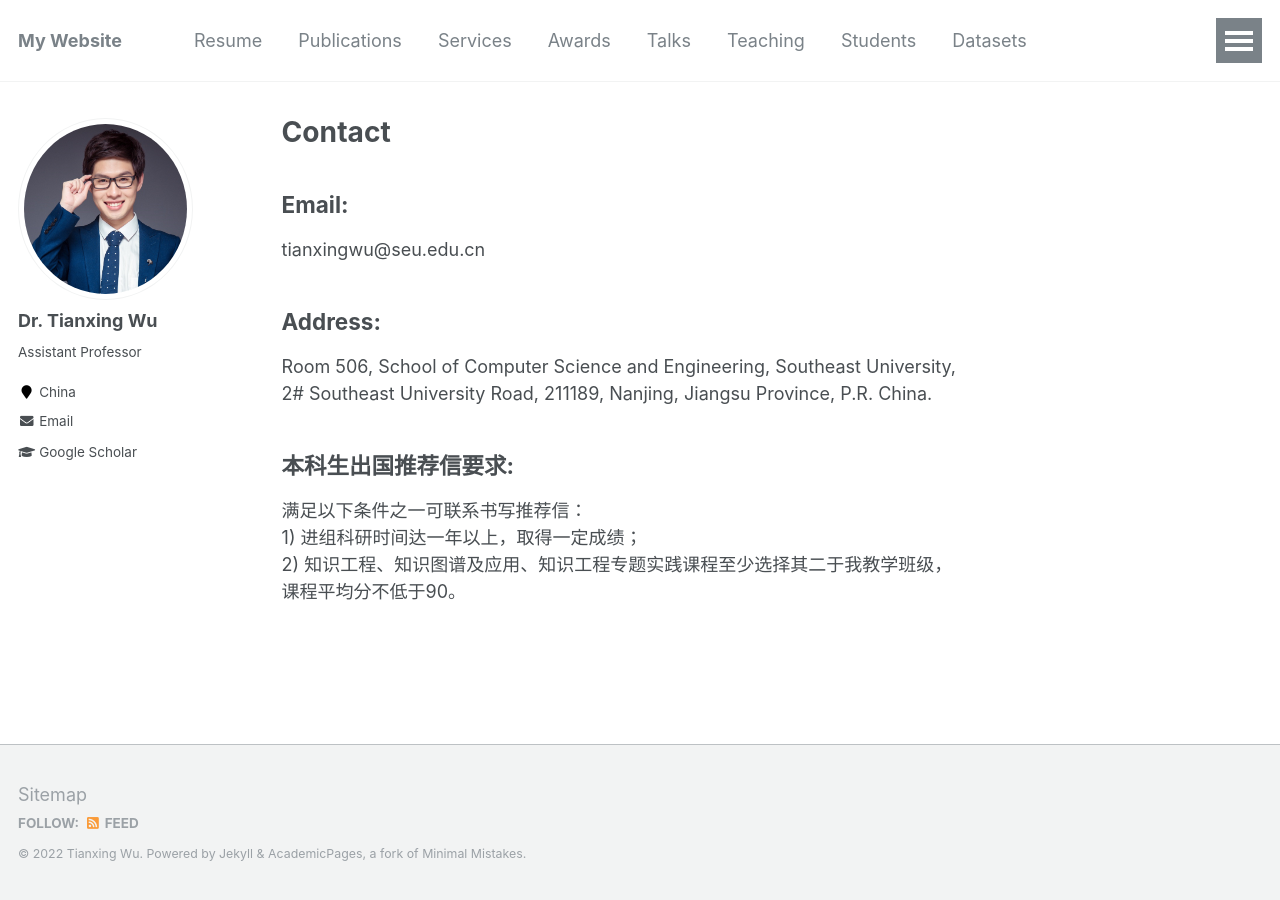
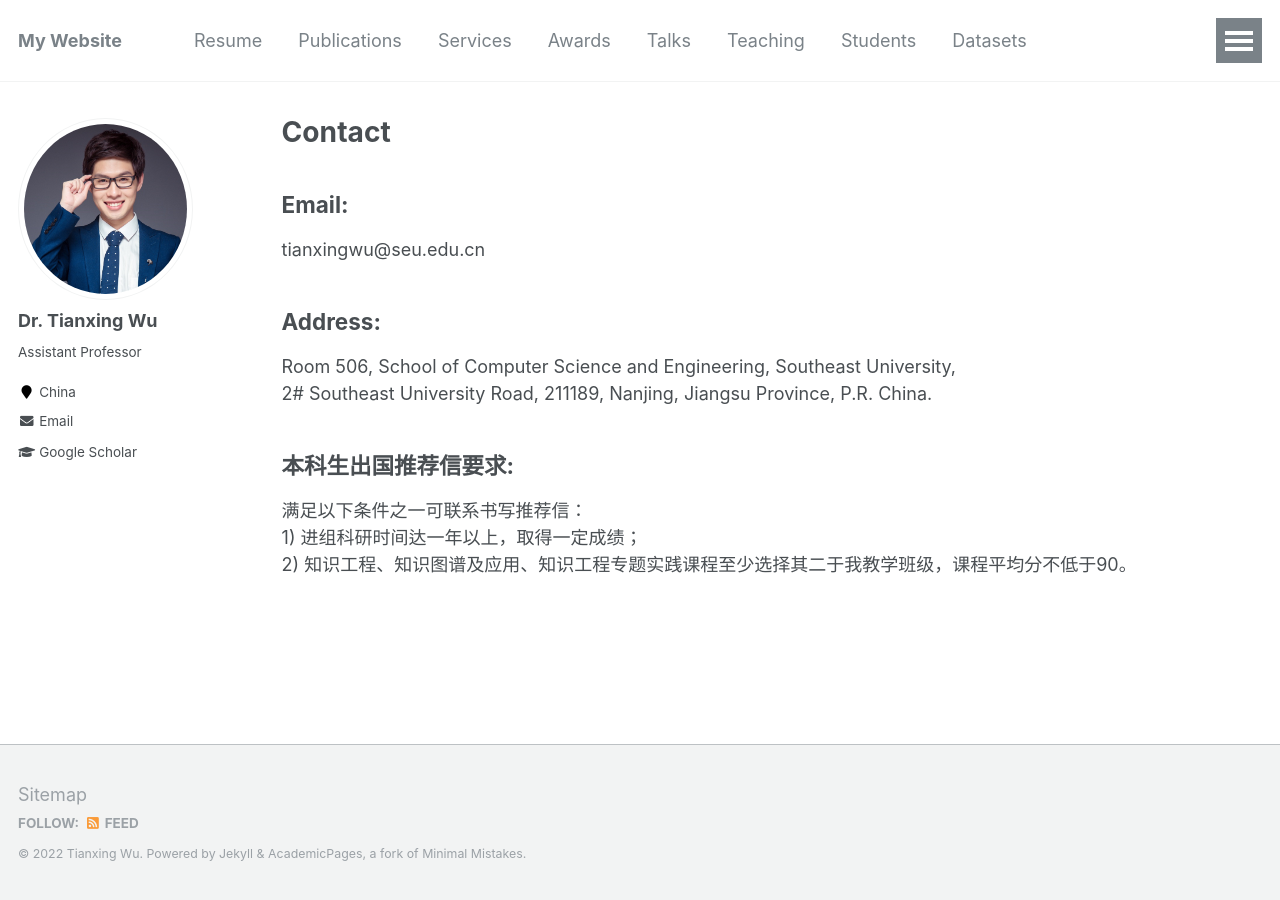
Before and after one commit to tianxing-wu/tianxing-wu.github.io, a Jekyll site: the page built from _pages/contact.md, in a window 1280 px wide. Built offline with Jekyll 4.4.1, drawn with Linux system fonts in a browser that asks for light colours.

Commit message:
info update

```diff
--- a/_pages/contact.md
+++ b/_pages/contact.md
@@ -15,4 +15,4 @@ Room 506, School of Computer Science and Engineering, Southeast University, <br>
 ## 本科生出国推荐信要求:
 满足以下条件之一可联系书写推荐信：<br>
 1) 进组科研时间达一年以上，取得一定成绩；<br>
-2) 知识工程、知识图谱及应用、知识工程专题实践课程至少选择其二于我教学班级，<br>课程平均分不低于90。
+2) 知识工程、知识图谱及应用、知识工程专题实践课程至少选择其二于我教学班级，课程平均分不低于90。
```
